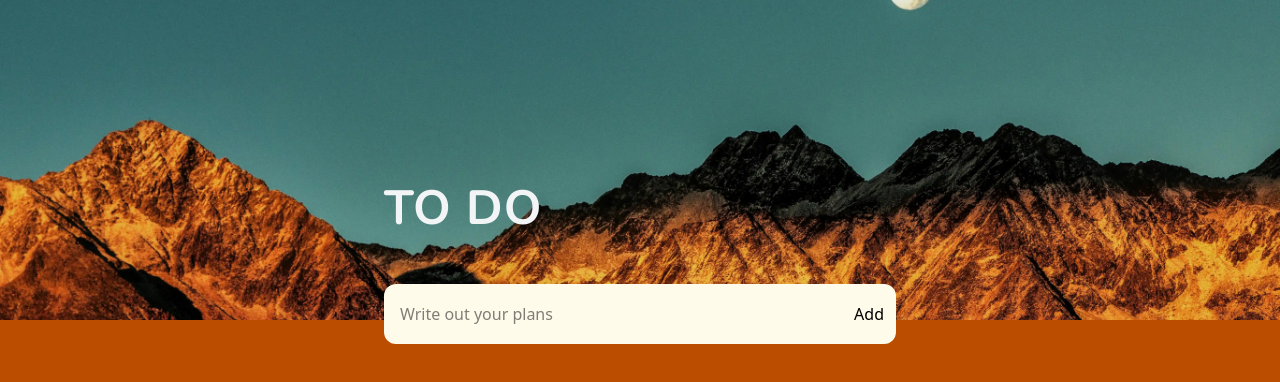
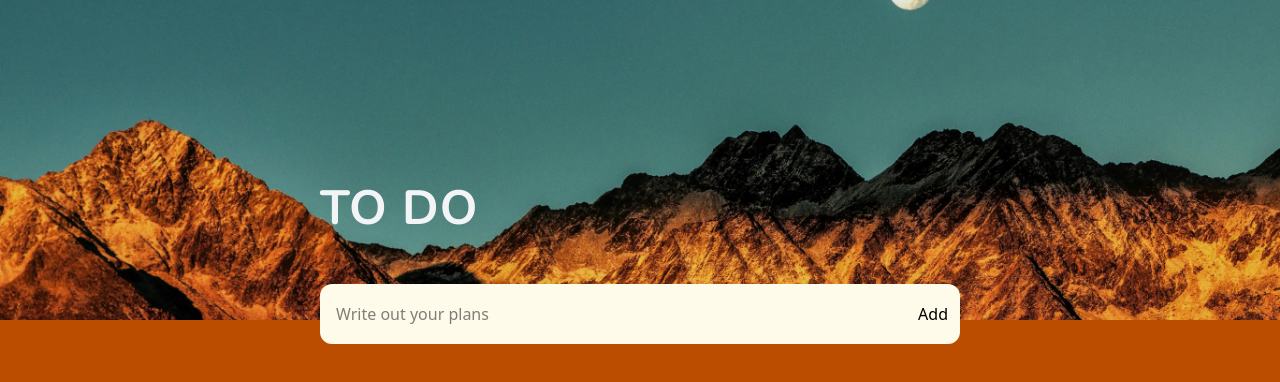
Before and after one commit to yagmurtasanyurek/To-do-list-, a React (Vite) app: page / in a window 1280 px wide. Shown: the top 382 px of the page. Built offline with nearby package versions, Linux system fonts and the light colour scheme; a web font is replaced by a local one.

Commit message:
fix:width

```diff
--- a/index.html
+++ b/index.html
@@ -1,7 +1,7 @@
 <!DOCTYPE html>
 <html lang="en">
   <head>
-    <meta charset="UTF-8" name="viewport" />
+    <meta charset="UTF-8" />
     <link rel="icon" type="image/svg+xml" href="/src/image/window.icon.svg" />
 
     <meta name="viewport" content="width=device-width, initial-scale=1.0" />
--- a/src/App.jsx
+++ b/src/App.jsx
@@ -18,7 +18,7 @@ function App() {
         />
       </div>
       <div className="flex justify-center">
-        <div className=" z-10 w-2/5 min-w-max -mt-37">
+        <div className=" z-10 w-1/2 -mt-37">
           <Header />
           <TaskInput />
           <TaskList />
--- a/src/components/ShowTask.jsx
+++ b/src/components/ShowTask.jsx
@@ -5,12 +5,12 @@ function ShowTask({ task }) {
   return (
     <li className="flex justify-between border-b border-gray-300 p-4 ">
       <div
-        className={`flex items-center justify-between gap-3 ${
+        className={`flex items-center justify-between gap-3 max-w-[90%] ${
           task.isDone ? "line-through text-green-400 " : ""
         }`}
       >
         <Checkbox task={task} />
-        <p className={`text-base text-sky-950 font-extrabold font-nuni `}>
+        <p className={`text-base text-sky-950 font-extrabold font-nuni  `}>
           {task.name}
         </p>
       </div>
--- a/src/components/TaskInput.jsx
+++ b/src/components/TaskInput.jsx
@@ -20,7 +20,7 @@ function TaskInput() {
       className="relative flex w-full  bg-amber-50 mb-8 rounded-xl"
     >
       <input
-        className=" min-h-15 px-4 grow rounded-xl outline-red-300 focus:outline-2  "
+        className=" min-h-15 px-4 grow rounded-xl outline-red-300 focus:outline-2 "
         value={taskName}
         name="userTask"
         placeholder="Write out your plans"
```
